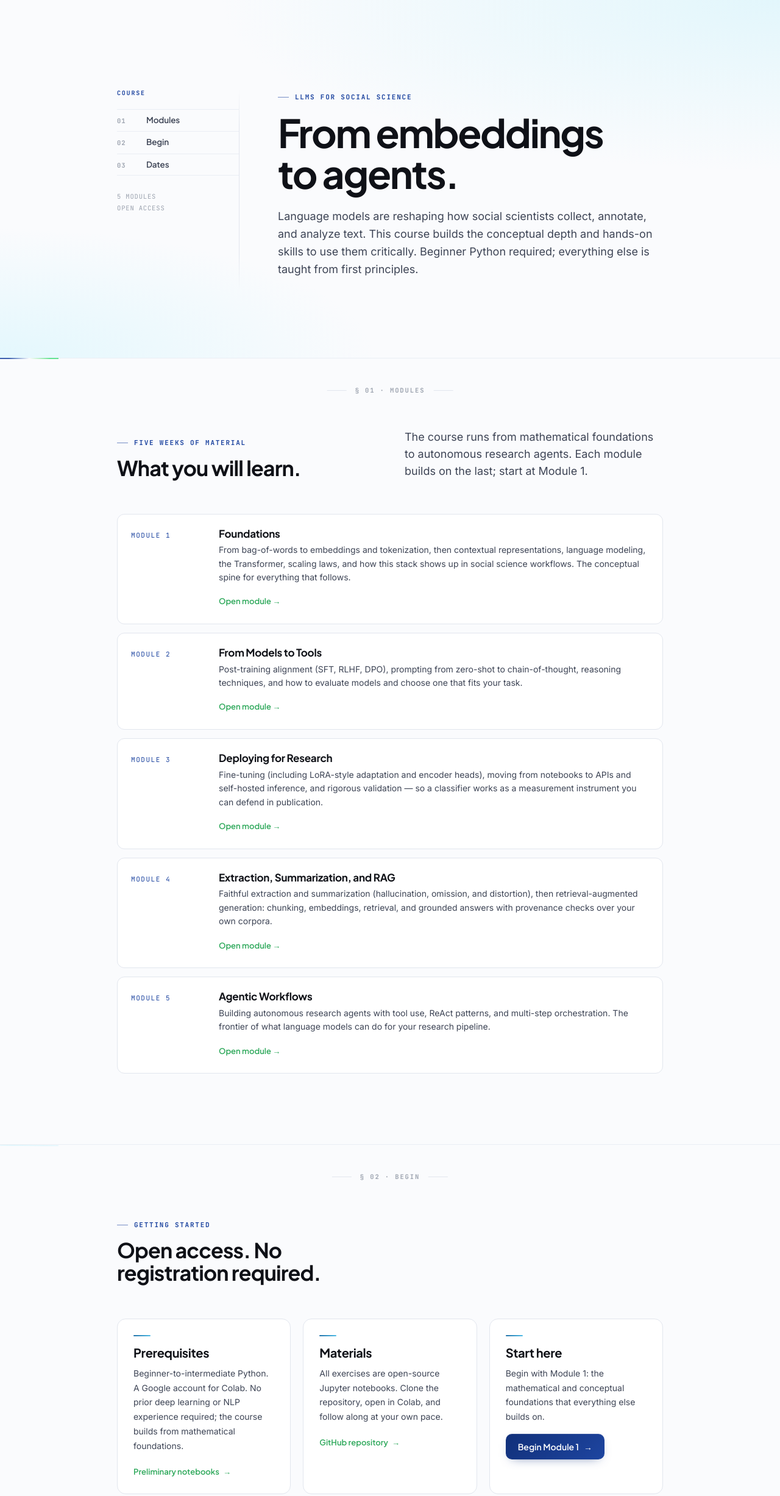
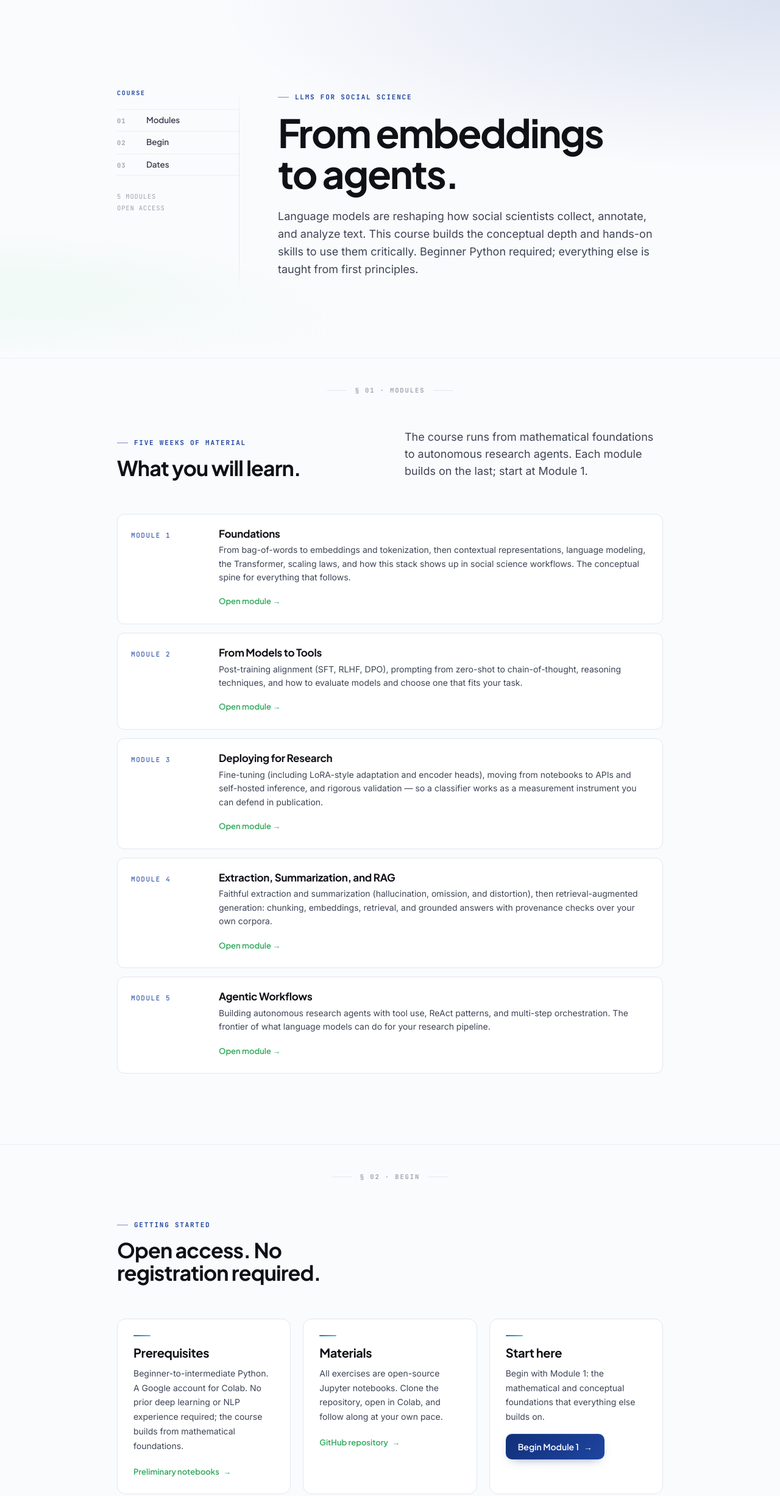
Before and after one commit to antndlcrx/antndlcrx.github.io, an Astro site: page /course in a window 1280 px wide. Shown: the part 106-2560 px from the top of the page at 61% size. Built offline with nearby package versions, Linux system fonts and the light colour scheme; Astro itself is replaced by a stand-in of ours.

Commit message:
minor changes to fix page component breaks

```diff
--- a/src/styles/site-v3.css
+++ b/src/styles/site-v3.css
@@ -52,14 +52,6 @@
 .section-v3--marker {
   border-top: 1px solid var(--border-lt);
 }
-.section-v3--marker::before {
-  content: "";
-  position: absolute;
-  top: -1px; left: 0;
-  width: 96px; height: 2px;
-  background: var(--grad-spectrum);
-  opacity: 0.85;
-}
 .section-number {
   position: absolute;
   top: clamp(28px, 4vw, 44px);
@@ -86,22 +78,6 @@
   .section-head-v3 { grid-template-columns: 1fr; gap: 14px; margin-bottom: 36px; }
 }
 
-/* Tinted section — radial wash ------------------------------ */
-.section-tinted-v3 {
-  background: var(--bg);
-  isolation: isolate;
-  position: relative;
-}
-.section-tinted-v3::before {
-  content: "";
-  position: absolute; inset: 0;
-  pointer-events: none; z-index: -1;
-  background:
-    radial-gradient(80% 110% at 18% 0%,   color-mix(in srgb, var(--blue-7) 36%, transparent) 0%, transparent 58%),
-    radial-gradient(70% 100% at 86% 100%, color-mix(in srgb, var(--blue-8) 55%, transparent) 0%, transparent 62%),
-    radial-gradient(120% 100% at 50% 50%, color-mix(in srgb, var(--blue-9) 78%, transparent) 0%, transparent 78%);
-}
-.section-tinted-v3 > *:not(.section-number) { position: relative; }
 
 /* NAV v3 (palette cycler button, sticky scroll state) ------- */
 .nav-v3 {
@@ -519,9 +495,17 @@
   padding: clamp(96px, 11vw, 144px) 0 clamp(72px, 8vw, 112px);
   overflow: hidden; isolation: isolate;
   background:
-    radial-gradient(120% 80% at 100% 0%, color-mix(in srgb, var(--blue-8) 32%, transparent) 0%, transparent 60%),
-    radial-gradient(80% 60% at 0% 100%, color-mix(in srgb, var(--blue-9) 60%, transparent) 0%, transparent 60%),
+    radial-gradient(120% 80% at 100% 0%, color-mix(in srgb, var(--c-a) 14%, transparent) 0%, transparent 60%),
+    radial-gradient(80% 60% at 0% 100%, color-mix(in srgb, var(--c-b) 14%, transparent) 0%, transparent 60%),
     var(--bg);
+}
+.hero-manuscript::after,
+.hero-event::after {
+  content: "";
+  position: absolute; bottom: 0; left: 0; right: 0;
+  height: clamp(80px, 12vw, 140px);
+  background: linear-gradient(to bottom, transparent, var(--bg));
+  pointer-events: none; z-index: 1;
 }
 .hero-ms-inner {
   position: relative;
@@ -682,8 +666,8 @@
   padding: clamp(72px, 9vw, 124px) 0 clamp(56px, 7vw, 96px);
   overflow: hidden; isolation: isolate;
   background:
-    radial-gradient(70% 80% at 100% 100%, color-mix(in srgb, var(--blue-9) 55%, transparent) 0%, transparent 60%),
-    radial-gradient(60% 70% at 0% 0%, color-mix(in srgb, var(--blue-8) 28%, transparent) 0%, transparent 60%),
+    radial-gradient(70% 80% at 100% 100%, color-mix(in srgb, var(--c-b) 14%, transparent) 0%, transparent 60%),
+    radial-gradient(60% 70% at 0% 0%, color-mix(in srgb, var(--c-a) 14%, transparent) 0%, transparent 60%),
     var(--bg);
 }
 .hero-event-inner {
```
